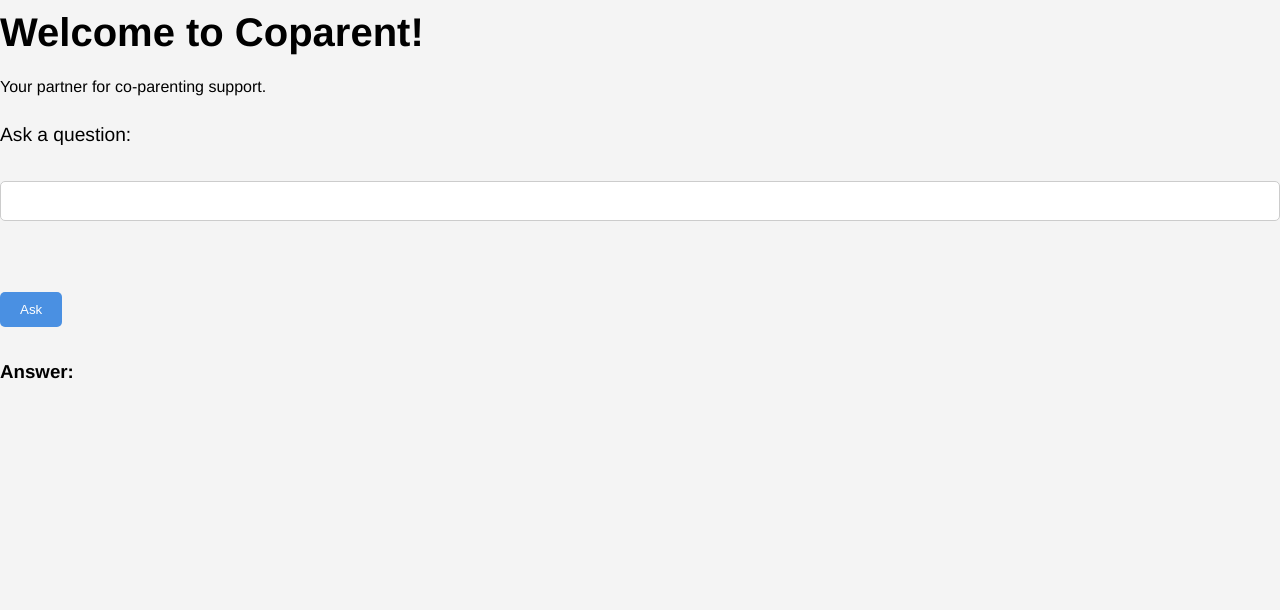
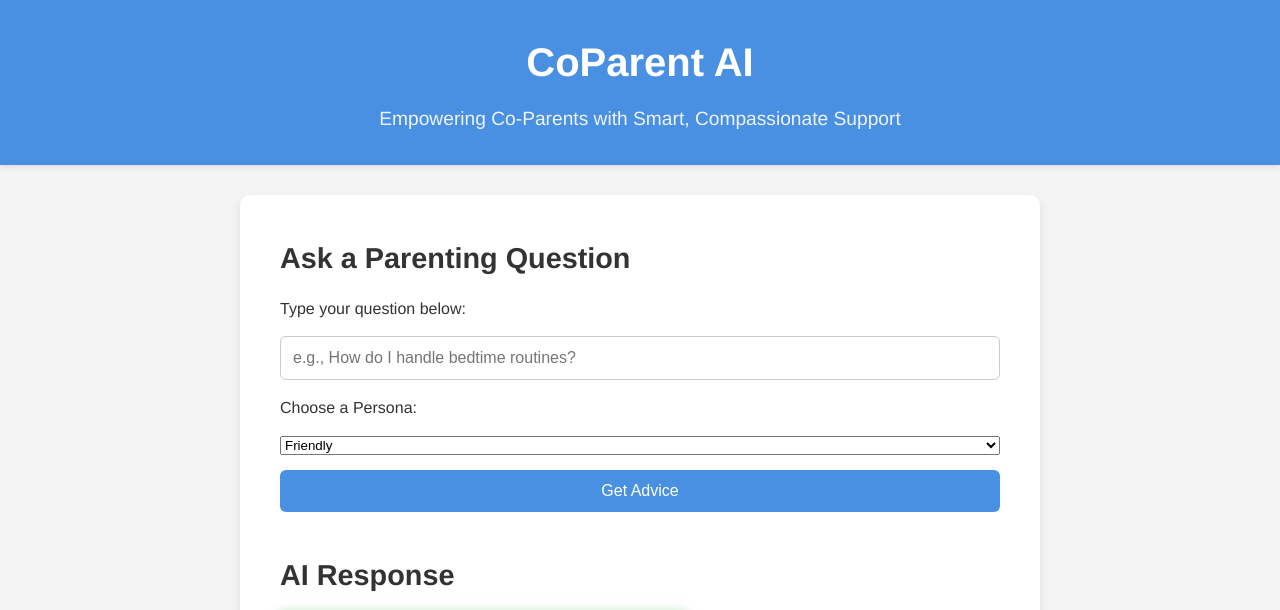
Before and after one commit to jrock0824/Project-tester, a FastAPI app: page / in a window 1280 px wide. Shown: the top 610 px of the page. Before the commit the page ends 379 px from the top, so only its background shows below. Run offline with FastAPI, Linux system fonts and the light colour scheme.

Commit message:
Initial CoParent AI app commit

```diff
--- a/main.py
+++ b/main.py
@@ -64,15 +64,26 @@ async def home():
     with open("templates/index.html", "r") as file:
         return HTMLResponse(file.read())
 
-# Endpoint to get parenting advice based on a question
+# Endpoint to get parenting advice based on a question and persona
 @app.get("/ask")
-async def ask_parenting_advice(question: str):
+async def ask_parenting_advice(question: str, persona: str = "friendly"):
     folder_path = "parenting_guides"  # Your folder with parenting guide text files
 
     # Load and chunk the text content from parenting guides
     chunks = load_and_chunk_folder(folder_path)
     context = "\n\n".join(chunks[:3])  # Using the first 3 chunks as context
 
+    # Adjust the AI prompt based on the persona
+    persona_prompts = {
+        "friendly": "Answer in a warm and friendly tone.",
+        "professional": "Provide a detailed and professional response.",
+        "humorous": "Respond with a lighthearted and humorous tone.",
+    }
+    persona_prompt = persona_prompts.get(persona, "Answer in a neutral tone.")
+
+    # Combine persona prompt with the context
+    full_prompt = f"{persona_prompt}\n\nContext:\n{context}\n\nQuestion: {question}"
+
     # Get the model's response
-    answer = get_response(context, question)
-    return {"question": question, "answer": answer}
+    answer = get_response(full_prompt, question)
+    return {"question": question, "persona": persona, "answer": answer}
--- a/static/css/styles.css
+++ b/static/css/styles.css
@@ -1,87 +1,159 @@
 /* General Reset */
 * {
-    box-sizing: border-box; /* Ensures padding and margin are included in width/height */
+    box-sizing: border-box;
     margin: 0;
     padding: 0;
 }
 
 /* Body Styling */
 body {
-    font-family: 'Helvetica Neue', Arial, sans-serif; /* More modern font option */
-    margin: 0; /* Removes default margin */
-    padding: 0; /* Removes default padding */
-    background-color: #f4f4f4; /* Light grey background */
-    line-height: 1.6; /* Improves readability */
+    font-family: 'Helvetica Neue', Arial, sans-serif;
+    background-color: #f4f4f4;
+    line-height: 1.6;
 }
 
 /* Header Styling */
 header {
-    background-color: #4a90e2; /* Professional blue color */
-    color: white; /* White text on the header */
-    padding: 20px; /* More padding for a better look */
-    text-align: center; /* Center-aligning the text */
-    box-shadow: 0 2px 5px rgba(0, 0, 0, 0.1); /* Subtle shadow for depth */
+    background-color: #4a90e2;
+    color: white;
+    padding: 30px 20px;
+    text-align: center;
+    box-shadow: 0 2px 5px rgba(0, 0, 0, 0.1);
+}
+
+header h1 {
+    font-size: 2.5rem;
+    margin-bottom: 10px;
+}
+
+header .tagline {
+    font-size: 1.2rem;
+    opacity: 0.9;
 }
 
 /* Main Content Area */
 main {
-    padding: 40px; /* Increased padding for main content */
-    max-width: 800px; /* Constrains main content width */
-    margin: 20px auto; /* Centering the main content with margins */
-    background-color: white; /* White background for the main content area */
-    border-radius: 8px; /* Rounded corners */
-    box-shadow: 0 4px 10px rgba(0, 0, 0, 0.1); /* Adding a shadow for visual separation */
+    max-width: 800px;
+    margin: 30px auto;
+    padding: 40px;
+    background-color: white;
+    border-radius: 10px;
+    box-shadow: 0 4px 10px rgba(0, 0, 0, 0.1);
 }
 
-/* Typography Styling */
-h1 {
-    font-size: 2.5em; /* Larger font size for the heading */
-    margin-bottom: 10px; /* Spacing below the heading */
+/* Section Styling */
+.question-section,
+.answer-section {
+    margin-bottom: 40px;
 }
 
-h3 {
-    margin-top: 30px; /* Space above the answer heading */
-    margin-bottom: 10px; /* Space below the answer heading */
+.question-section h2,
+.answer-section h2 {
+    font-size: 1.8rem;
+    margin-bottom: 15px;
+    color: #333;
 }
 
 /* Form Styling */
 form {
-    display: flex; /* Using flexbox for layout */
-    flex-direction: column; /* Stacking form elements */
-    align-items: flex-start; /* Left aligning form items */
-    margin-top: 20px; /* Space above the form */
+    display: flex;
+    flex-direction: column;
+    gap: 15px;
 }
 
 label {
-    font-size: 1.2em; /* Slightly larger label text */
-    margin-bottom: 5px; /* Spacing below labels */
+    font-size: 1rem;
+    color: #333;
 }
 
 input[type="text"] {
-    width: 100%; /* Full width input field */
-    padding: 10px; /* Padding for text input */
-    margin-bottom: 20px; /* Space below the input */
-    border: 1px solid #ccc; /* Light grey border */
-    border-radius: 5px; /* Rounded corners for input */
-    font-size: 1em; /* Keep font size consistent */
+    width: 100%;
+    padding: 12px;
+    border: 1px solid #ccc;
+    border-radius: 6px;
+    font-size: 1rem;
 }
 
+button[type="submit"],
 input[type="submit"] {
-    background-color: #4a90e2; /* Match button color to header */
-    color: white; /* White text on button */
-    padding: 10px 20px; /* Padding inside the button */
-    border: none; /* Remove default button border */
-    border-radius: 5px; /* Rounded corners for button */
-    cursor: pointer; /* Change cursor on hover */
-    transition: background-color 0.3s ease; /* Smooth background color transition */
+    background-color: #4a90e2;
+    color: white;
+    padding: 12px 20px;
+    font-size: 1rem;
+    border: none;
+    border-radius: 6px;
+    cursor: pointer;
+    transition: background-color 0.3s ease;
 }
 
+button[type="submit"]:hover,
 input[type="submit"]:hover {
-    background-color: #357ab8; /* Darker blue on hover */
+    background-color: #357ab8;
 }
 
-/* Answer Section */
+/* Answer Display Styling */
 #answer {
-    font-style: italic; /* Italicize the answer text for differentiation */
-    margin-top: 10px; /* Space above the answer text */
+    font-style: italic;
+    color: #555;
+    margin-top: 10px;
 }
+
+/* Optional Fade-In Effect */
+#answer[aria-live="polite"] {
+    transition: opacity 0.6s ease-in-out;
+}
+
+/* Footer Styling */
+footer {
+    text-align: center;
+    padding: 20px;
+    color: #666;
+    font-size: 0.9rem;
+    background-color: #f9f9f9;
+    border-top: 1px solid #ddd;
+}
+
+/* Button Animation */
+.pop {
+    animation: pop-animation 0.3s ease-in-out;
+}
+
+@keyframes pop-animation {
+    0% {
+        transform: scale(1);
+    }
+    50% {
+        transform: scale(1.1);
+    }
+    100% {
+        transform: scale(1);
+    }
+}
+
+/* Shake animation for invalid input */
+.shake {
+    animation: shake 0.3s ease;
+}
+
+@keyframes shake {
+    0%, 100% { transform: translateX(0); }
+    25% { transform: translateX(-5px); }
+    50% { transform: translateX(5px); }
+    75% { transform: translateX(-5px); }
+}
+
+/* Persona-specific avatar styles */
+.persona-friendly .ai-avatar {
+    border: 3px solid #4CAF50; /* Green border for friendly persona */
+    box-shadow: 0 0 10px rgba(76, 175, 80, 0.5);
+}
+
+.persona-professional .ai-avatar {
+    border: 3px solid #2196F3; /* Blue border for professional persona */
+    box-shadow: 0 0 10px rgba(33, 150, 243, 0.5);
+}
+
+.persona-humorous .ai-avatar {
+    border: 3px solid #FFC107; /* Yellow border for humorous persona */
+    box-shadow: 0 0 10px rgba(255, 193, 7, 0.5);
+}
--- a/templates/index.html
+++ b/templates/index.html
@@ -1,35 +1,40 @@
-<!DOCTYPE html>
-<html lang="en">
-<head>
-    <meta charset="UTF-8">
-    <meta name="viewport" content="width=device-width, initial-scale=1.0">
-    <title>Coparent - Parenting Support</title>
-    <link rel="stylesheet" href="/static/css/styles.css"> <!-- Linking to your CSS file -->
+<title>CoParent AI | Smart Parenting Support</title>
+<link rel="stylesheet" href="/static/css/styles.css">
 </head>
 <body>
-    <h1>Welcome to Coparent!</h1>
-    <p>Your partner for co-parenting support.</p>
+    <header>
+        <h1>CoParent AI</h1>
+        <p class="tagline">Empowering Co-Parents with Smart, Compassionate Support</p>
+    </header>
 
-    <form id="question-form">
-        <label for="question">Ask a question:</label><br>
-        <input type="text" id="question" name="question" required><br><br>
-        <input type="submit" value="Ask">
-    </form>
+    <main>
+        <section class="question-section">
+            <h2>Ask a Parenting Question</h2>
+            <form id="question-form" aria-label="Parenting question form">
+                <label for="question">Type your question below:</label>
+                <input type="text" id="question" name="question" placeholder="e.g., How do I handle bedtime routines?" required>
 
-    <h3>Answer:</h3>
-    <p id="answer"></p>
+                <!-- Persona Selection Dropdown -->
+                <label for="persona">Choose a Persona:</label>
+                <select id="persona" name="persona" required>
+                    <option value="friendly">Friendly</option>
+                    <option value="professional">Professional</option>
+                    <option value="humorous">Humorous</option>
+                </select>
 
-    <script>
-        const form = document.getElementById('question-form');
-        const answerElement = document.getElementById('answer');
+                <button type="submit" id="submit-btn">Get Advice</button>
+            </form>
+        </section>
 
-        form.onsubmit = async (event) => {
-            event.preventDefault();
-            const question = document.getElementById('question').value;
-            const response = await fetch(`/ask?question=${encodeURIComponent(question)}`);
-            const data = await response.json();
-            answerElement.textContent = data.answer;
-        };
-    </script>
-</body>
-</html>
+        <section class="answer-section">
+            <h2>AI Response</h2>
+
+            <!-- AI Info Container with Persona-Specific Class -->
+        <div class="ai-info persona-friendly"> <!-- Default class, dynamically updated -->
+        <img src="/static/images/ai-avatar.png" alt="AI Avatar" class="ai-avatar">
+        <p class="ai-name">CoParent AI</p>
+        </div>
+
+            <p id="answer" aria-live="polite">Your answer will appear here.</p>
+        </section>
+    </main>
```
Also changed, not shown: static/js/script.js (+51 -2 lines), 1 other file.
